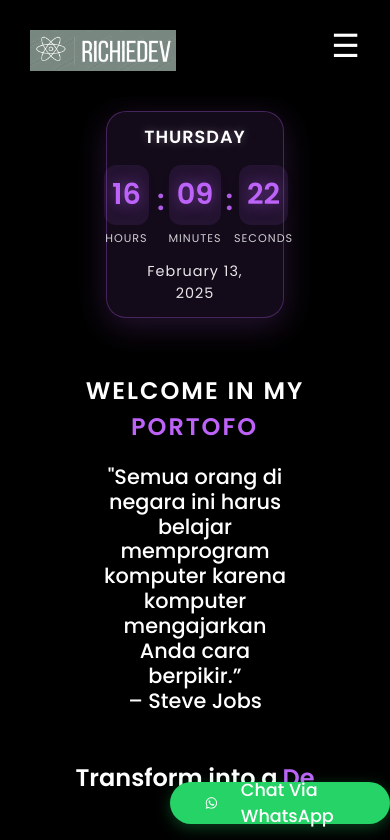
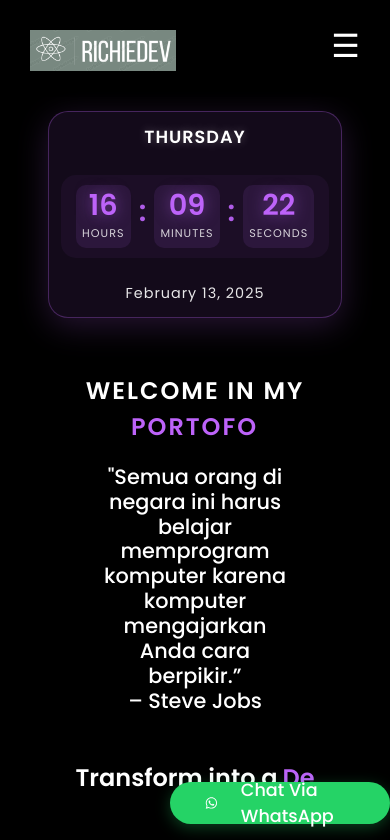
Before and after one commit to rio-damanik/react-portofolios, a React (Create React App) app: page / in a window 390 px wide. Shown: the top 840 px of the page. Built offline with nearby package versions, Linux system fonts and the light colour scheme.

Commit message:
My Portofolio 25 fix

```diff
--- a/src/components/Clock/Clock.css
+++ b/src/components/Clock/Clock.css
@@ -10,12 +10,13 @@
   background: rgba(189, 99, 249, 0.1);
   border: 1px solid rgba(189, 99, 249, 0.3);
   border-radius: 20px;
-  padding: 20px 40px;
+  padding: 20px;
   text-align: center;
   backdrop-filter: blur(8px);
   box-shadow: 0 8px 32px rgba(189, 99, 249, 0.2);
   transition: transform 0.3s ease;
-  max-width: 90%;
+  width: fit-content;
+  margin: 0 auto;
 }
 
 .clock-container:hover {
@@ -34,12 +35,15 @@
 }
 
 .time-container {
-  display: flex;
+  display: inline-flex;
   justify-content: center;
   align-items: center;
   gap: 15px;
-  margin: 15px 0;
+  margin: 15px auto;
   white-space: nowrap;
+  background: rgba(189, 99, 249, 0.05);
+  padding: 15px 25px;
+  border-radius: 15px;
 }
 
 .time-unit {
@@ -47,6 +51,9 @@
   flex-direction: column;
   align-items: center;
   min-width: 80px;
+  background: rgba(189, 99, 249, 0.1);
+  padding: 10px;
+  border-radius: 10px;
 }
 
 .time-value {
@@ -54,10 +61,7 @@
   font-weight: 700;
   color: #bd63f9;
   text-shadow: 0 0 15px rgba(189, 99, 249, 0.5);
-  background: rgba(189, 99, 249, 0.1);
-  padding: 10px;
-  border-radius: 12px;
-  min-width: 70px;
+  line-height: 1;
 }
 
 .time-label {
@@ -75,6 +79,7 @@
   color: #bd63f9;
   margin-top: -10px;
   animation: pulse 1s infinite;
+  line-height: 1;
 }
 
 .date {
@@ -93,7 +98,17 @@
 /* Responsive styles */
 @media screen and (max-width: 768px) {
   .clock-container {
-    padding: 15px 30px;
+    padding: 15px;
+  }
+
+  .time-container {
+    padding: 12px 20px;
+    gap: 12px;
+  }
+
+  .time-unit {
+    min-width: 70px;
+    padding: 8px;
   }
 
   .day {
@@ -103,15 +118,10 @@
 
   .time-value {
     font-size: 2.5rem;
-    min-width: 60px;
   }
 
   .time-separator {
     font-size: 2.5rem;
-  }
-
-  .time-unit {
-    min-width: 70px;
   }
 
   .date {
@@ -121,7 +131,17 @@
 
 @media screen and (max-width: 400px) {
   .clock-container {
-    padding: 12px 20px;
+    padding: 12px;
+  }
+
+  .time-container {
+    padding: 10px 15px;
+    gap: 8px;
+  }
+
+  .time-unit {
+    min-width: 55px;
+    padding: 6px;
   }
 
   .day {
@@ -129,22 +149,12 @@
     letter-spacing: 1px;
   }
 
-  .time-container {
-    gap: 8px;
-  }
-
   .time-value {
     font-size: 1.8rem;
-    min-width: 45px;
-    padding: 8px;
   }
 
   .time-separator {
     font-size: 1.8rem;
-  }
-
-  .time-unit {
-    min-width: 45px;
   }
 
   .time-label {
@@ -159,29 +169,29 @@
 
 @media screen and (max-width: 300px) {
   .clock-container {
-    padding: 10px 15px;
+    padding: 10px;
+  }
+
+  .time-container {
+    padding: 8px 10px;
+    gap: 5px;
+  }
+
+  .time-unit {
+    min-width: 45px;
+    padding: 4px;
   }
 
   .day {
     font-size: 0.9rem;
   }
 
-  .time-container {
-    gap: 5px;
-  }
-
   .time-value {
     font-size: 1.5rem;
-    min-width: 35px;
-    padding: 6px;
   }
 
   .time-separator {
     font-size: 1.5rem;
-  }
-
-  .time-unit {
-    min-width: 35px;
   }
 
   .time-label {
```
